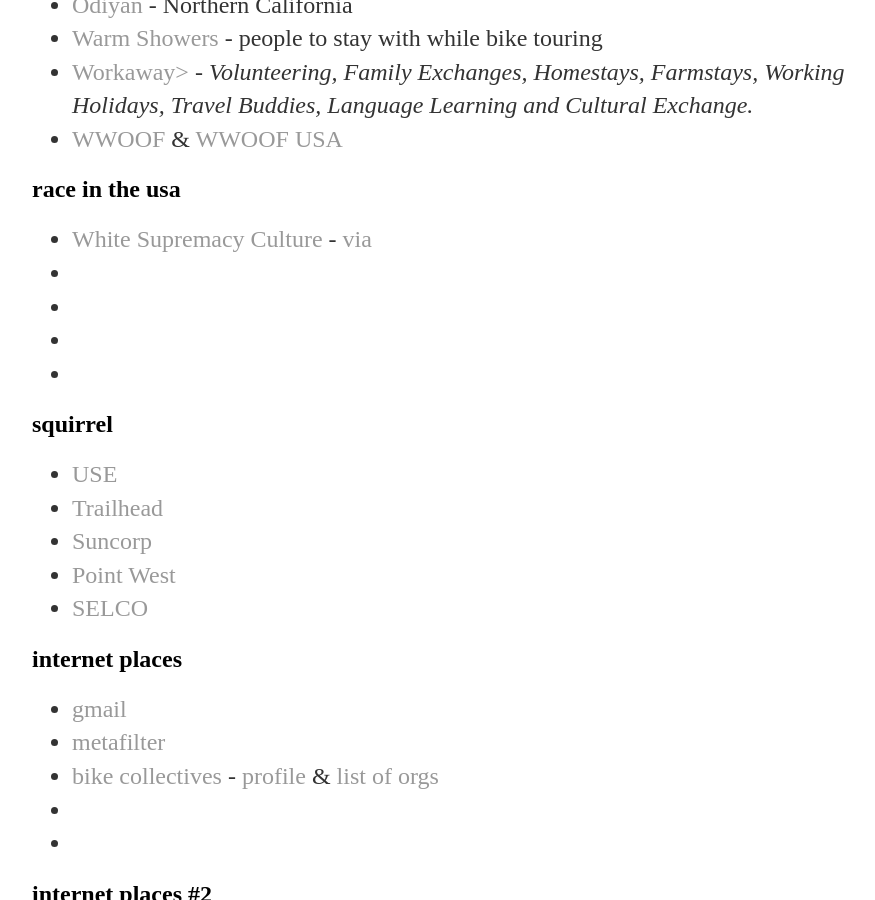
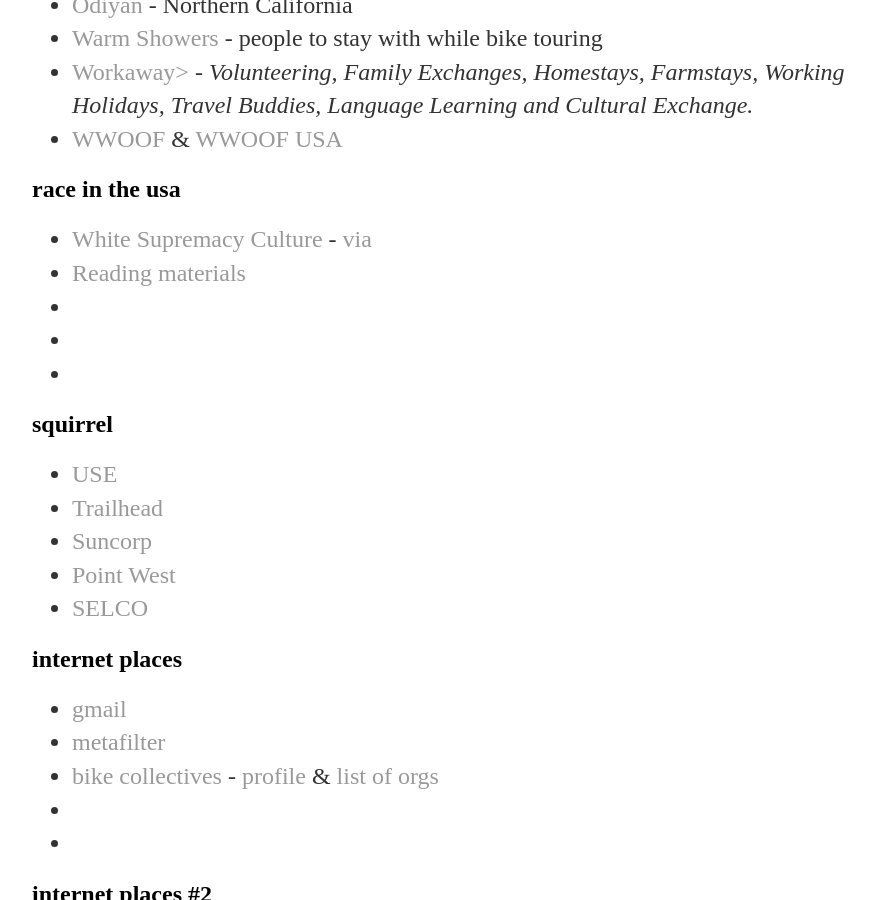
Before and after one commit to aniola/aniola.github.io, a Jekyll site: the page bookmarks.html, which Jekyll copies as it is, in a window 1280 px wide and 900 px high, scrolled down 842 px. Shown: the whole window, without its empty margins (160-1035 px from the left). Built offline with Jekyll 4.4.1, drawn with Linux system fonts in a browser that asks for light colours.

Commit message:
updated race in the usa

```diff
--- a/bookmarks.html
+++ b/bookmarks.html
@@ -50,7 +50,7 @@
    <h2>race in the usa</h2>
 <ul>
 	<li><a href="https://collectiveliberation.org/wp-content/uploads/2013/01/White_Supremacy_Culture_Okun.pdf">White Supremacy Culture</a> - <a href="http://www.dismantlingracism.org/white-supremacy-culture.html">via</a>
-	<li><a href=""></a>
+	<li><a href="http://www.cwsworkshop.org/resources.html">Reading materials</a>
 	<li><a href=""></a>
 	<li><a href=""></a>
 	<li><a href=""></a>
```
